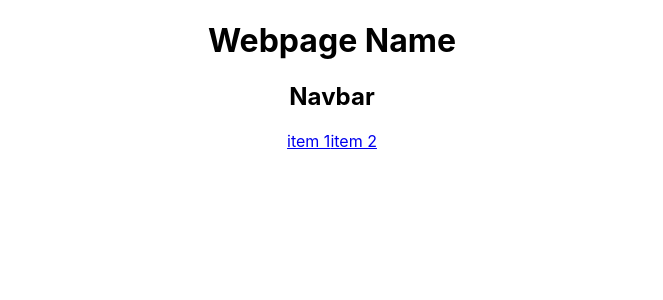
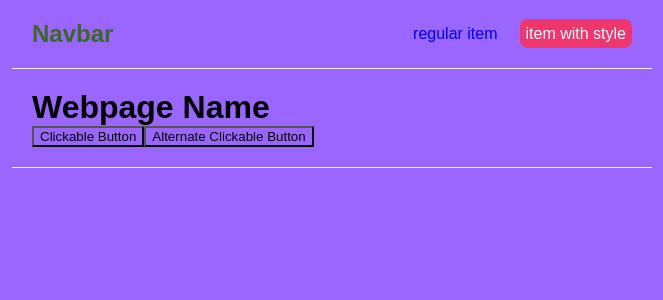
Before and after one commit to j-stillman/react-tutorial-project, a React (Create React App) app: page / in a window 1280 px wide. Shown: the top 300 px of the page, without its empty margins (308-971 px from the left). Built offline with nearby package versions, Linux system fonts and the light colour scheme.

Commit message:
2024/03/21 Added some styles, click events

```diff
--- a/src/App.js
+++ b/src/App.js
@@ -1,5 +1,10 @@
 // import logo from './logo.svg';
-import './App.css';
+
+// Import the CSS file for the app. The App.css file below is applied to the entire root element in the page.
+// It essentially inserts it all as one big style tag if you inspect the webpage.
+//import './App.css';
+// For now however, we will just use index.css and apply it to the whole page.
+
 import Navbar from './Navbar';
 import Home from './Home';
 
@@ -13,8 +18,8 @@ function App() {
 
   return (
     <div className="App">
+      <Navbar />
       <Home />
-      <Navbar />
 
     {/* Below is the original starter code. Keeping it for reference for now */}
     {/*
--- a/src/Home.js
+++ b/src/Home.js
@@ -1,10 +1,32 @@
 const Home = () => {
+
+
+    const handleClick = () => {
+        console.log("Button clicked!");
+    }
+    const handleClickAlt = (n) => {
+        console.log(`n is ${n}`);
+    }
 
     const title = "Webpage Name";
 
     return (
         <div className="home">
             <h1>{ title }</h1>
+            <button onClick={handleClick}>Clickable Button</button>
+
+            {/* Note: to pass arguments to a function from button onClick, you
+            can write it as an anonymous function () => { ... } where ... is the code
+            you want to run, including but not limited to the function with desired arguments.
+            You may not need the curly braces if the code you write is just a function ex:
+                () => handleClickAlt(n)
+            */}
+            <button onClick={() => {
+                console.log("Below is handleClickAlt(n) where n is a random number between 0 and 10.");
+                handleClickAlt(Math.random() * 10);
+            }}>
+                Alternate Clickable Button
+            </button>
         </div>
     );
 }
--- a/src/Navbar.js
+++ b/src/Navbar.js
@@ -7,12 +7,23 @@ const Navbar = () => {
         <nav className="navbar">
             <h1>Navbar</h1>
             <div className="links">
-                <a href="/">item 1</a>
-                <a href="/create">item 2</a>
+                <a href="/">regular item</a>
+                <a href="/create" style={{
+                    color: 'white',
+                    backgroundColor: '#f1356d',
+                    borderRadius: '8px'
+                }}>item with style</a>
             </div>
         </nav>
     );
 }
 
+// Some more notes: notice the second a href tag. We have added "inline styling" to it, where a javascript object
+// has been passed into the style field. There are two curly braces because the first set denotes we are referencing
+// some object/value outside the JSX portion. The second set of braces denote a javascript object.
+// We also must use quotes when referencing these objects, and the CSS-style hyphens aren't allowed. Instead
+// we must use camelCasing. Instead of background-color, we use backgroundColor. Instead of border-radius we use borderRadius.
+// It also seems that Inline Styling overrides any styling done in the index.css file.
+
 
 export default Navbar;
--- a/src/index.css
+++ b/src/index.css
@@ -1,13 +1,52 @@
-body {
+/*
+  This is the stylesheet for the entire project. Originally it was held in a file called App.css
+  but the tutorial recommends removing that file and its import and just applying index.css to the
+  whole webpage.
+*/
+
+* {
+  font-family: arial;
+  background-color: #9966ff;
   margin: 0;
-  font-family: -apple-system, BlinkMacSystemFont, 'Segoe UI', 'Roboto', 'Oxygen',
-    'Ubuntu', 'Cantarell', 'Fira Sans', 'Droid Sans', 'Helvetica Neue',
-    sans-serif;
-  -webkit-font-smoothing: antialiased;
-  -moz-osx-font-smoothing: grayscale;
 }
 
-code {
-  font-family: source-code-pro, Menlo, Monaco, Consolas, 'Courier New',
-    monospace;
+.home {
+  padding: 20px;
+  align-items: center;
+  max-width: 600px;
+  margin: 0 auto;
+  border-bottom: 1px solid #f2f2f2;
 }
+
+.navbar {
+  padding: 20px;
+  display: flex;
+  align-items: center;
+  max-width: 600px;
+  margin: 0 auto;
+  border-bottom: 1px solid #f2f2f2;
+}
+
+.navbar h1 {
+  color: #3a6921;
+}
+
+.navbar .links {
+  margin-left: auto;
+}
+
+.navbar a {
+  margin-left: 16px;
+  text-decoration: none;
+  padding: 6px;
+}
+
+.navbar a:hover {
+  color: #ffaaaa;
+}
+
+.content {
+  max-width: 600px;
+  margin: 40px auto;
+  padding: 20px;
+}
```
Also changed, not shown: notes.txt.
